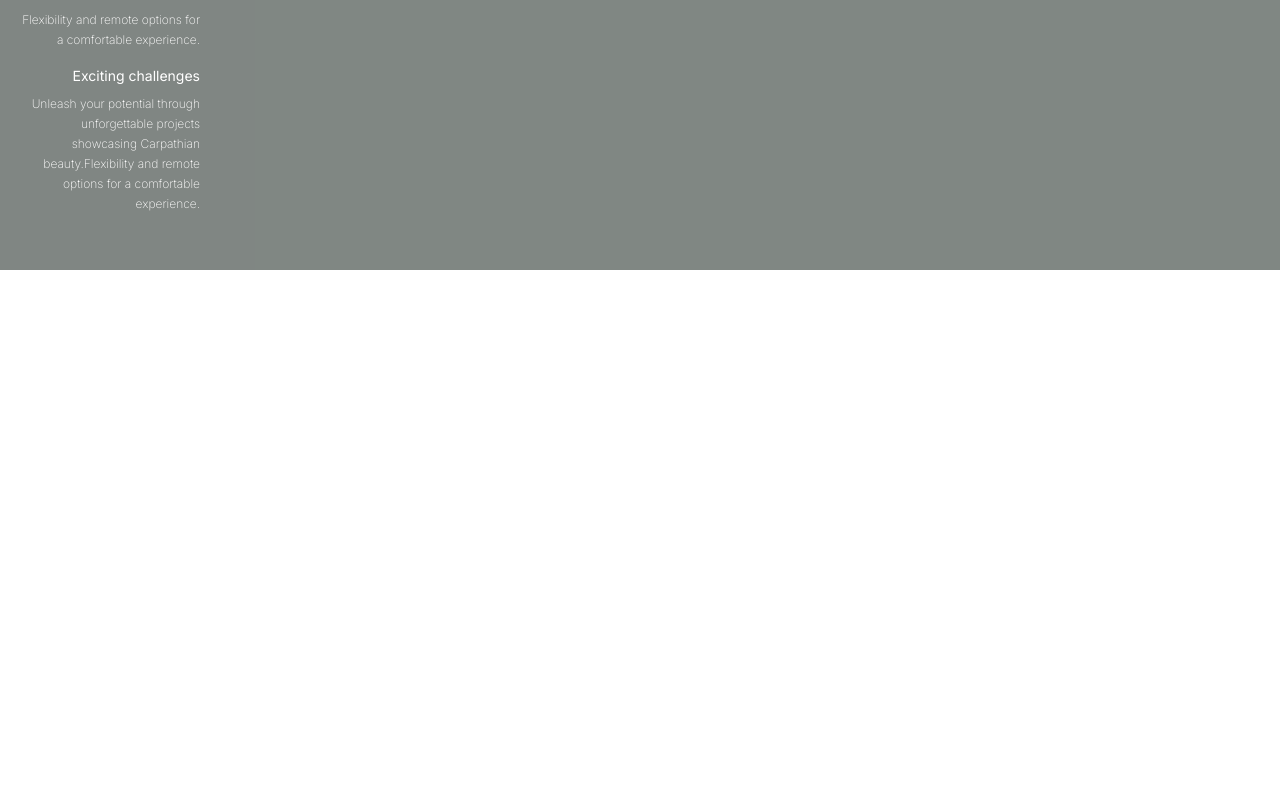
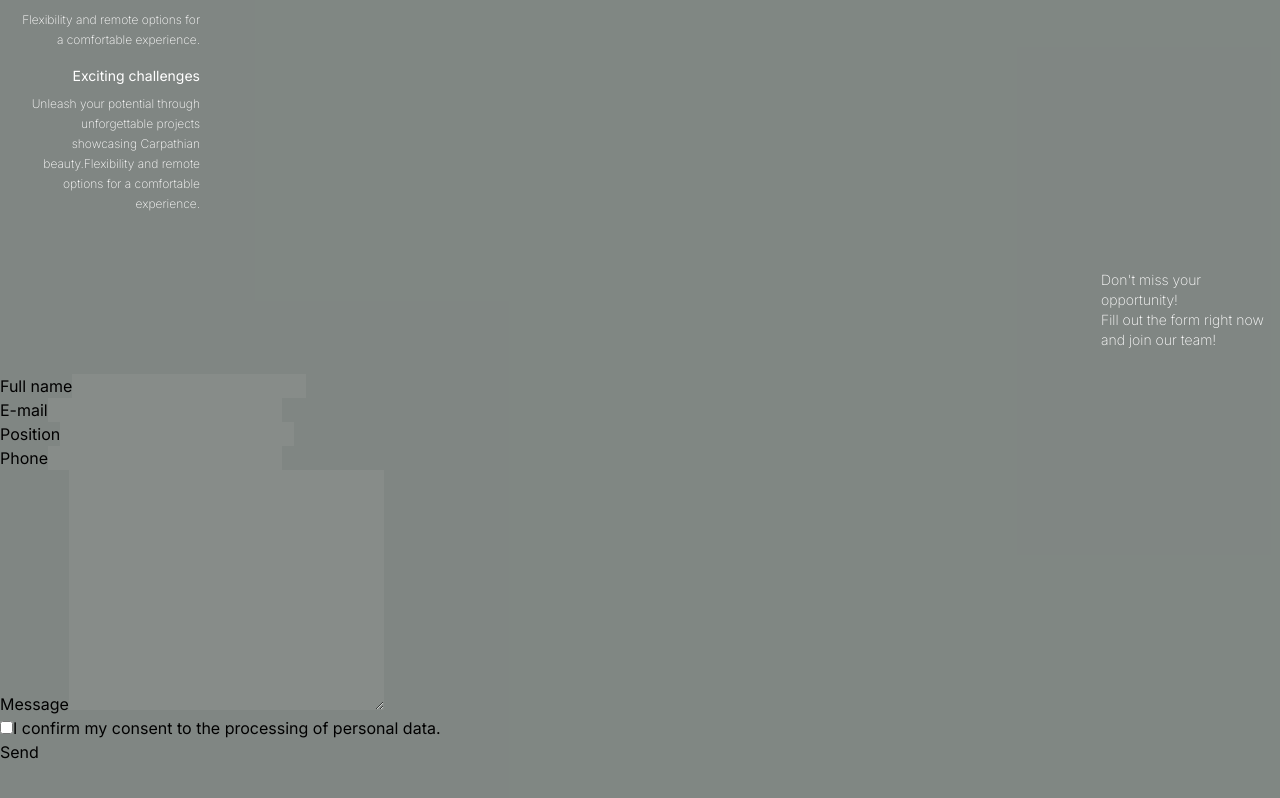
Before and after one commit to emmabaka/carp-travel, a Next.js app: page / in a window 1280 px wide. Shown: the part 1986-2784 px from the top of the page. Before the commit the page ends 2256 px from the top, so only its background shows below. Built offline with nearby package versions, Linux system fonts and the light colour scheme; a web font is replaced by a local one.

Commit message:
feat: add choose us form

```diff
--- a/package.json
+++ b/package.json
@@ -16,6 +16,7 @@
     "postcss": "8.4.28",
     "react": "18.2.0",
     "react-dom": "18.2.0",
+    "react-hook-form": "^7.45.4",
     "tailwindcss": "3.3.3"
   }
 }
--- a/src/components/ChooseUs/ChooseUs.jsx
+++ b/src/components/ChooseUs/ChooseUs.jsx
@@ -1,3 +1,5 @@
+import ChooseUsForm from "../ChooseUsForm/ChooseUsForm";
+
 const advantages = [
   {
     id: 1,
@@ -20,6 +22,7 @@ const advantages = [
     desc: "Unleash your potential through unforgettable projects showcasing Carpathian beauty.Flexibility and remote options for a comfortable experience.",
   },
 ];
+
 const ChooseUs = () => {
   return (
     <section className="bg-backgroundSections py-[56px]">
@@ -49,6 +52,7 @@ const ChooseUs = () => {
           ))}
         </ul>
       </div>
+      <ChooseUsForm />
     </section>
   );
 };
--- /dev/null
+++ b/src/components/ChooseUsForm/ChooseUsForm.jsx
@@ -0,0 +1,101 @@
+"use client";
+import { useForm } from "react-hook-form";
+
+const ChooseUsForm = () => {
+  const {
+    handleSubmit,
+    register,
+    formState: { errors },
+  } = useForm();
+  const onSubmit = (values) => console.log(values);
+
+  return (
+    <div className="py-[56px]">
+      <p className="text-14 text-white font-extralight leading-5 max-w-[179px] ml-auto pb-[24px]">
+        Don&apos;t miss your opportunity!
+        <br />
+        Fill out the form right now and join our team!
+      </p>
+      <form className=" bg-transparent">
+        <div>
+          <label htmlFor="name">Full name</label>
+          <input
+            className=" bg-backgroundInput"
+            type="text"
+            {...register("name", {
+              required: "Required",
+              pattern: {
+                value:
+                  /^[A-Za-zА-Яа-яЁёіїєґ]+\s[A-Za-zА-Яа-яЁёіїєґ]+\s?[A-Za-zА-Яа-яЁёіїєґ]*$/,
+                message: "Incorrect name",
+              },
+            })}
+            id="name"
+          />
+        </div>
+        <div>
+          <label htmlFor="email">E-mail</label>
+          <input
+            className=" bg-backgroundInput"
+            type="email"
+            {...register("email", {
+              required: "Required",
+              pattern: {
+                value: /^[a-zA-Z0-9._%+-]+@[a-zA-Z0-9.-]+\.[a-zA-Z]{2,}$/,
+                message: "Invalid email",
+              },
+            })}
+            id="email"
+          />
+        </div>
+        <div>
+          <label htmlFor="position">Position</label>
+          <input
+            className=" bg-backgroundInput"
+            type="text"
+            {...register("position", {
+              required: false,
+            })}
+            id="position"
+          />
+        </div>
+        <div>
+          <label htmlFor="phone">Phone</label>
+          <input
+            className=" bg-backgroundInput"
+            type="text"
+            {...register("phone", {
+              required: false,
+              pattern: {
+                value: /^\+380\d{9}$/,
+                message: "Incorrect phone",
+              },
+            })}
+            id="phone"
+          />
+        </div>
+        <div>
+          <label htmlFor="message">Message</label>
+          <textarea
+            className=" bg-backgroundInput"
+            {...register("message", {
+              required: false,
+            })}
+            id="message"
+            cols="30"
+            rows="10"
+          />
+        </div>
+        <div>
+          <input type="checkbox" name="confirm" id="confirm" />
+          <label htmlFor="confirm">
+            I confirm my consent to the processing of personal data.
+          </label>
+        </div>
+        <button type="submit">Send</button>
+      </form>
+    </div>
+  );
+};
+
+export default ChooseUsForm;
--- a/tailwind.config.js
+++ b/tailwind.config.js
@@ -25,6 +25,7 @@ module.exports = {
       backgroundDefault: "rgba(255, 255, 255, 0.10)",
       backgroundSections: "rgba(2, 15, 8, 0.5)",
       menuBackground: "rgba(1, 10, 5, 0.75)",
+      transparent: "transparent",
     },
     fontFamily: {
       inter: ["Inter", " sans-serif"],
```
Also changed, not shown: 1 other file (tests, documents, lock files or other folders).
